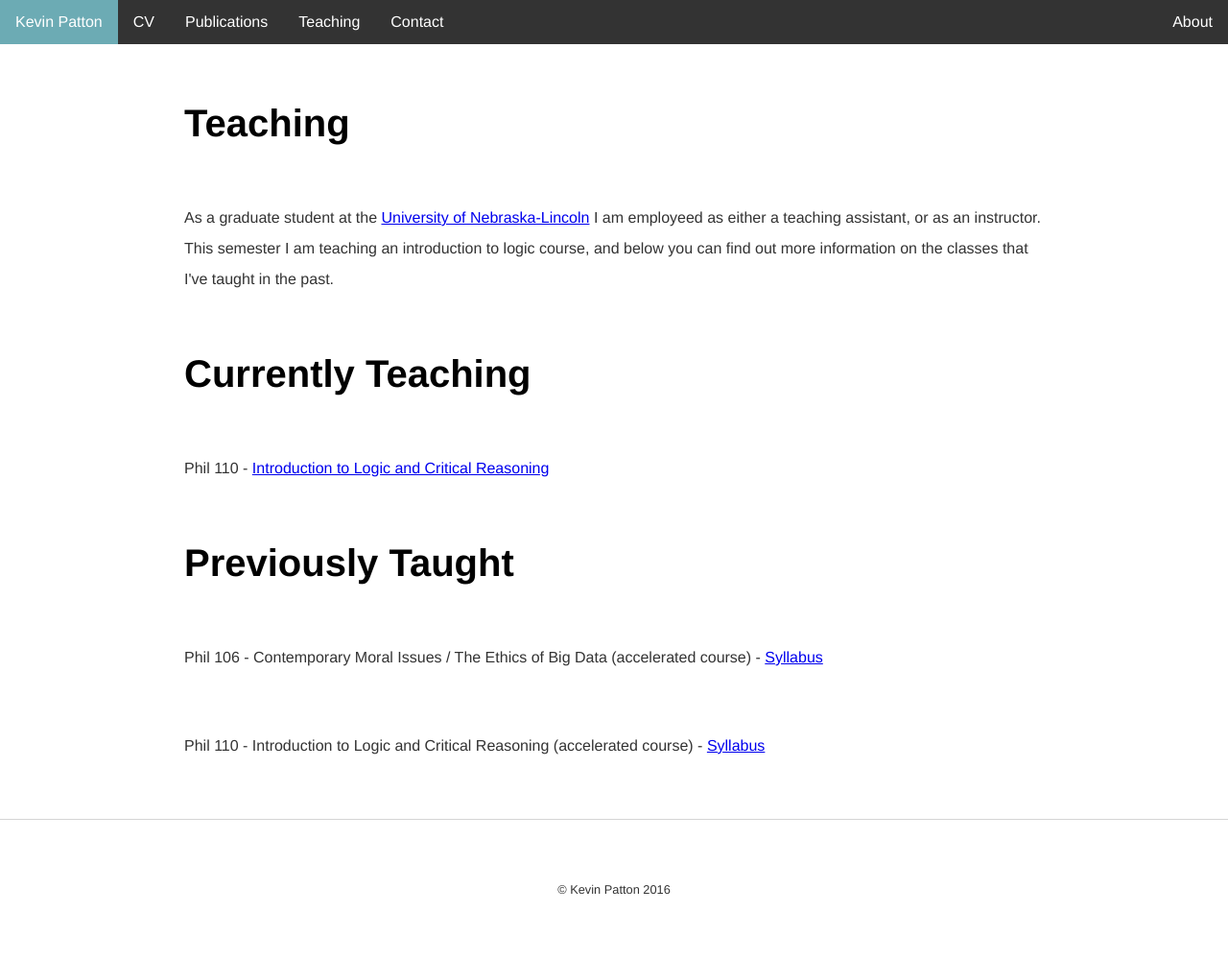
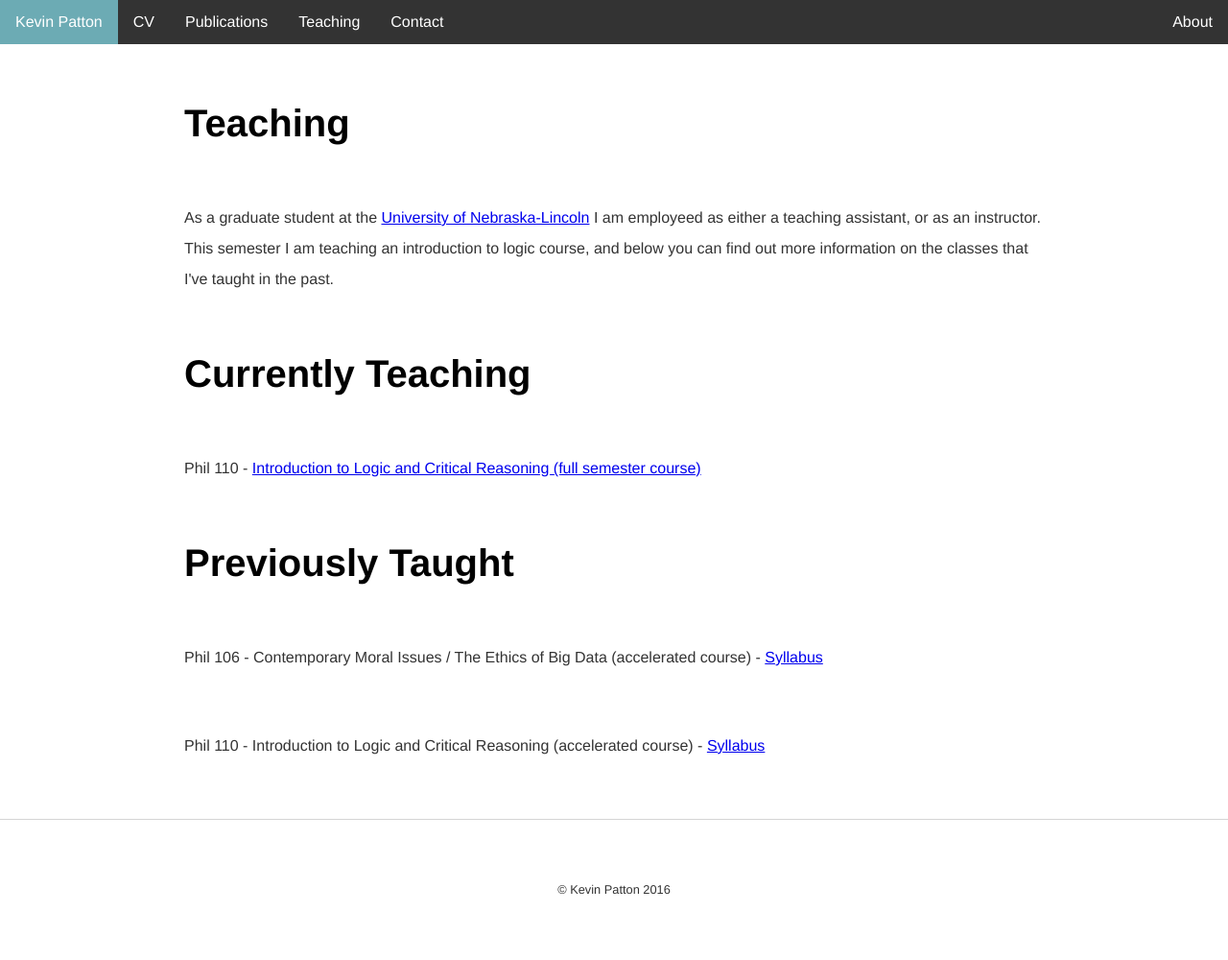
Before and after one commit to kevinjpatton/kevinjpatton.github.io, a Jekyll site: the page built from teaching/index.html, in a window 1280 px wide. Shown: the whole page at 96% size. Built offline with Jekyll 4.4.1, drawn with Linux system fonts in a browser that asks for light colours; Markdown is read by kramdown in place of the engine named in the settings.

Commit message:
Update index.html

```diff
--- a/teaching/index.html
+++ b/teaching/index.html
@@ -5,7 +5,7 @@ title: Teaching - Kevin Patton
 <h1>Teaching</h1>
 <p>As a graduate student at the <a href="http://www.unl.edu/philosophy/graduate-students#patton" target="_blank">University of Nebraska-Lincoln</a> I am employeed as either a teaching assistant, or as an instructor.  This semester I am teaching an introduction to logic course, and below you can find out more information on the classes that I've taught in the past.</p>
 <h1>Currently Teaching</h1>
-<p>Phil 110 - <a href="/teaching/phil_110/index.html" target="blank">Introduction to Logic and Critical Reasoning</a></p>
+<p>Phil 110 - <a href="/teaching/phil_110/index.html" target="blank">Introduction to Logic and Critical Reasoning (full semester course)</a></p>
 <h1>Previously Taught</h1>
 <p>Phil 106 - Contemporary Moral Issues / The Ethics of Big Data (accelerated course) - <a href="https://www.academia.edu/13590446/The_Ethics_of_Big_Data" target="_blank">Syllabus</a></p>
 <p>Phil 110 - Introduction to Logic and Critical Reasoning (accelerated course) - <a href="https://www.academia.edu/24557476/Syllabus_for_Intro_to_Logic_Summer_Course" target="_blank">Syllabus</a></p>
```
